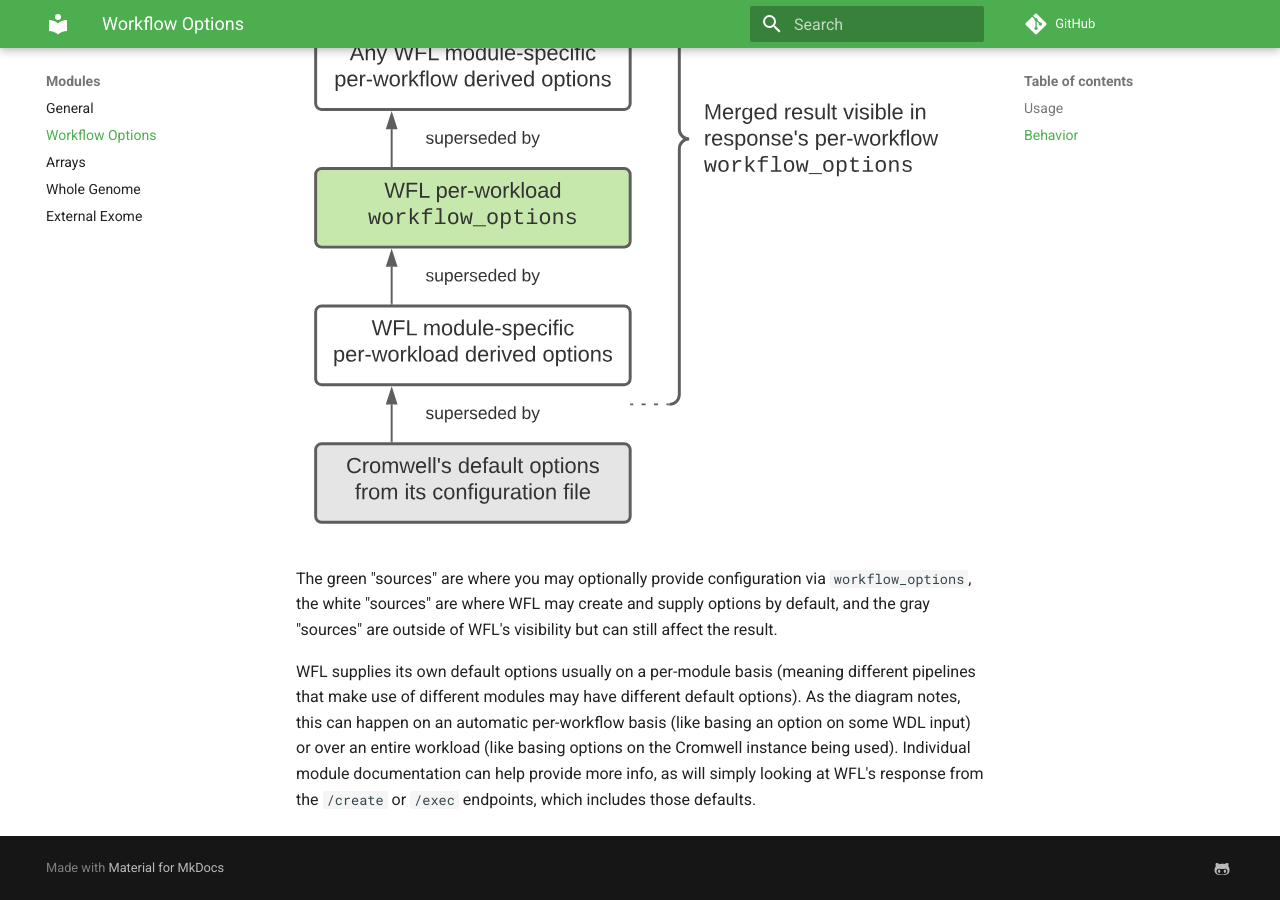
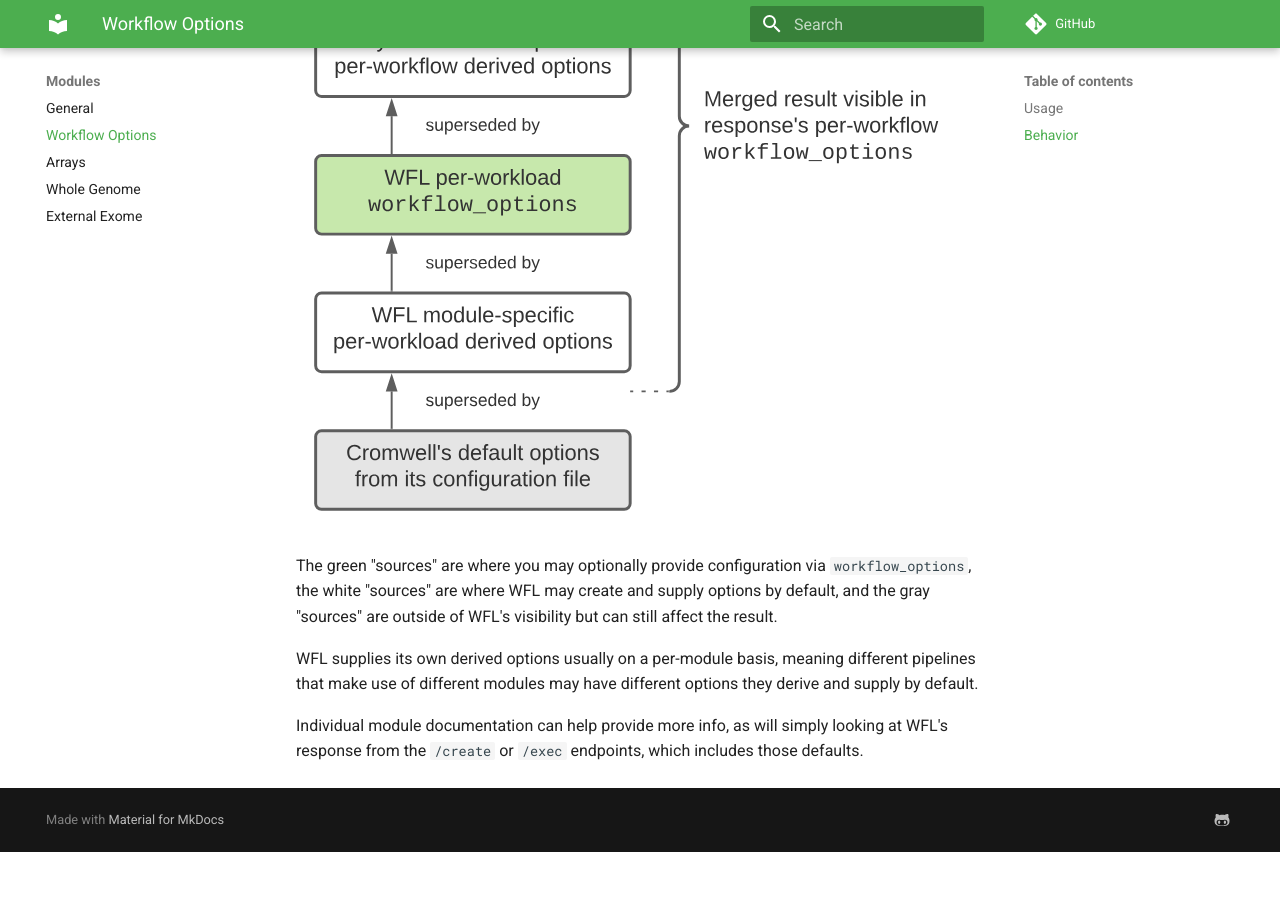
Before and after one commit to broadinstitute/wfl, an MkDocs documentation site: the page built from docs/md/workflow-options.md, in a window 1280 px wide and 900 px high, scrolled down 3390 px. Built offline with MkDocs 1.6.1 and Material for MkDocs 9.7.7, drawn with Linux system fonts in a browser that asks for light colours; comment, search, counter and statistics services are not loaded; after the commit the page ends 4242 px from its top, so only the background shows below that; some of the changed text lies outside the part shown.

Commit message:
Documentation updates (#214)

````diff
--- a/docs/md/workflow-options.md
+++ b/docs/md/workflow-options.md
@@ -42,8 +43,10 @@
   ]
 }
 ```
+
 You may optionally add arbitrary JSON objects as `workflow_options` either for individual
 workflows, for the entire workload, or both:
+
 ```json
 {
   "cromwell": "https://cromwell-gotc-auth.gotc-dev.broadinstitute.org",
@@ -77,10 +80,12 @@
   }
 }
 ```
+
 ???+ info
     This behavior isn't supported for All-of-Us-related processing.
 
 To recap, in the above example the following workflow options will be set:
+
 - "my_option" will have different strings for the different samples
 - "another_option" will be an object just set for the latter sample
 - "yet_another_option" will be the same string for all samples
@@ -130,6 +135,7 @@
 See below for more information.
 
 ## Behavior
+
 The diagram below lists the different sources of options for a particular
 workflow. Precedence is from the bottom up, so "higher" sources override
 lower ones.
@@ -141,11 +147,10 @@
 supply options by default, and the gray "sources" are outside of WFL's
 visibility but can still affect the result.
 
-WFL supplies its own default options usually on a per-module basis
-(meaning different pipelines that make use of different modules may
-have different default options). As the diagram notes, this can
-happen on an automatic per-workflow basis (like basing an option on
-some WDL input) or over an entire workload (like basing options
-on the Cromwell instance being used). Individual module documentation
-can help provide more info, as will simply looking at WFL's response
-from the `/create` or `/exec` endpoints, which includes those defaults.
+WFL supplies its own derived options usually on a per-module basis,
+meaning different pipelines that make use of different modules may
+have different options they derive and supply by default.
+
+Individual module documentation can help provide more info, as will
+simply looking at WFL's response from the `/create` or `/exec` endpoints,
+which includes those defaults.
````
Also changed, not shown: other parts of docs/md/workflow-options.md (+3 -2 lines).
